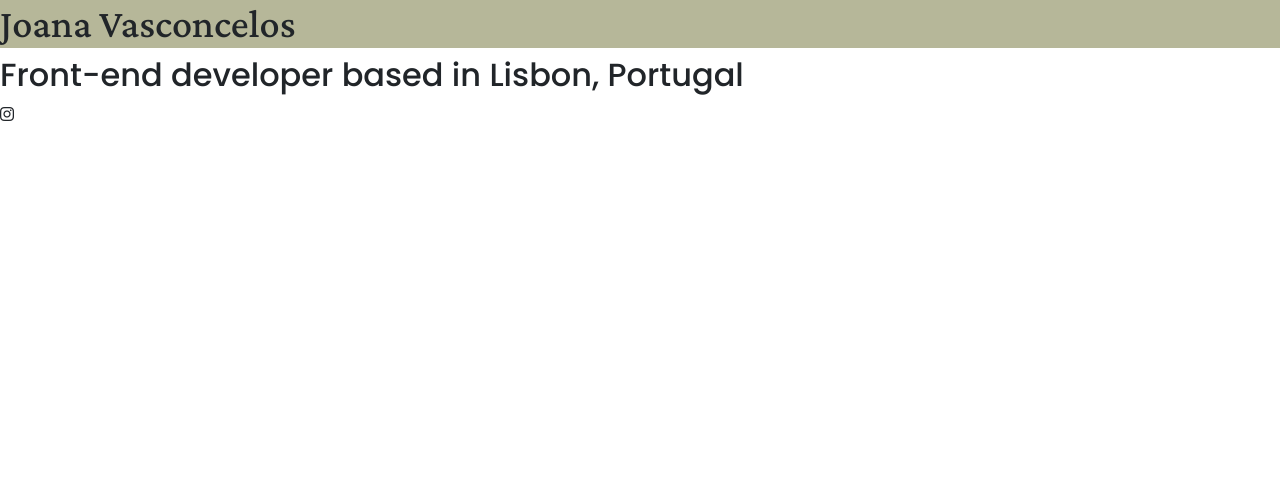
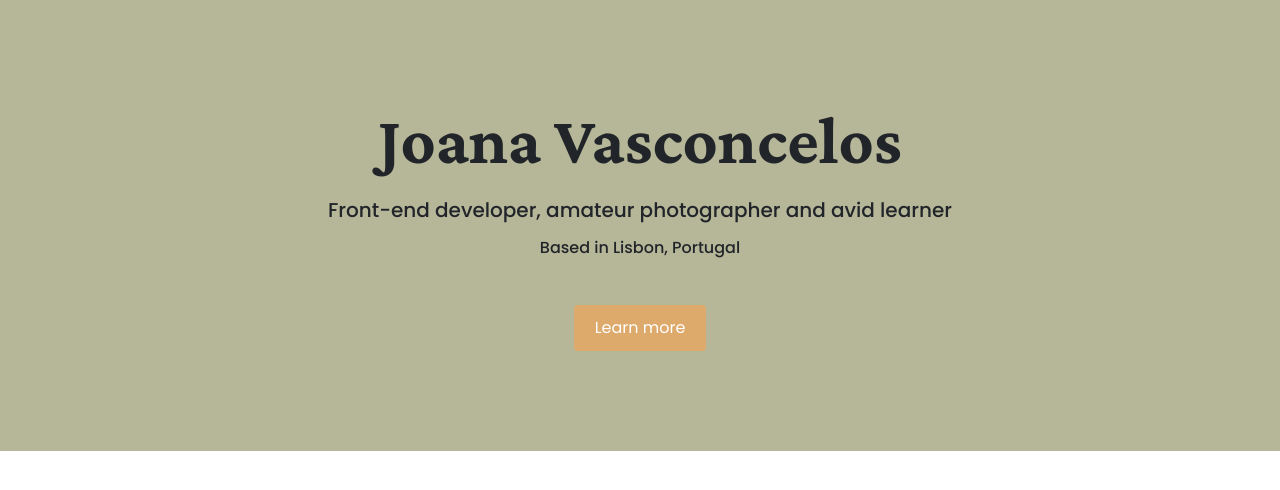
Before and after one commit to joana-vasconcelos/portfolio, a plain HTML site: page index.html in a window 1280 px wide. Drawn offline with nearby package versions, Linux system fonts and the light colour scheme.

Commit message:
started styling the hero

```diff
--- a/index.html
+++ b/index.html
@@ -31,8 +31,11 @@
     ></script>
   </head>
   <body>
-    <h1>Joana Vasconcelos</h1>
-    <h2>Front-end developer based in Lisbon, Portugal</h2>
-    <i class="fab fa-instagram"></i>
+    <div class="hero">
+      <h1 class="mb-3">Joana Vasconcelos</h1>
+      <h2 class="mb-3">Front-end developer, amateur photographer and avid learner</h2>
+      <h3 class="mb-5">Based in Lisbon, Portugal</h3>
+      <a href="#" class="btn btn-branding">Learn more</a>
+    </div>
   </body>
 </html>
--- a/styles/portfolio.css
+++ b/styles/portfolio.css
@@ -1,10 +1,39 @@
+:root {
+  --primary-color: #b6b799;
+  --secondary-color: #d0b8a1;
+  --accent-color: #ddaa6b;
+  --text-color: #514d36;
+  --header-font: "Crimson Pro", serif;
+  --text-font: "Poppins", sans-serif;
+}
 
+body {
+  font-family: var(--text-font);
+}
+
+.hero {
+  background: var(--primary-color);
+  text-align: center;
+  padding: 100px 20px;
+}
 
 h1 {
-    font-family: "Crimson Pro", serif;
-    background: #B6b799;
+  font-family: var(--header-font);
+  font-size: 68px;
+  font-weight: bold;
 }
 
-h2 {
-    font-family: "Poppins", sans-serif;
+.hero h2 {
+  font-size: 20px;
 }
+
+.hero h3 {
+  font-size: 16px;
+}
+
+.btn-branding {
+  background: var(--accent-color);
+  border-radius: 4px;
+  padding: 10px 20px;
+  color: white;
+}
```
